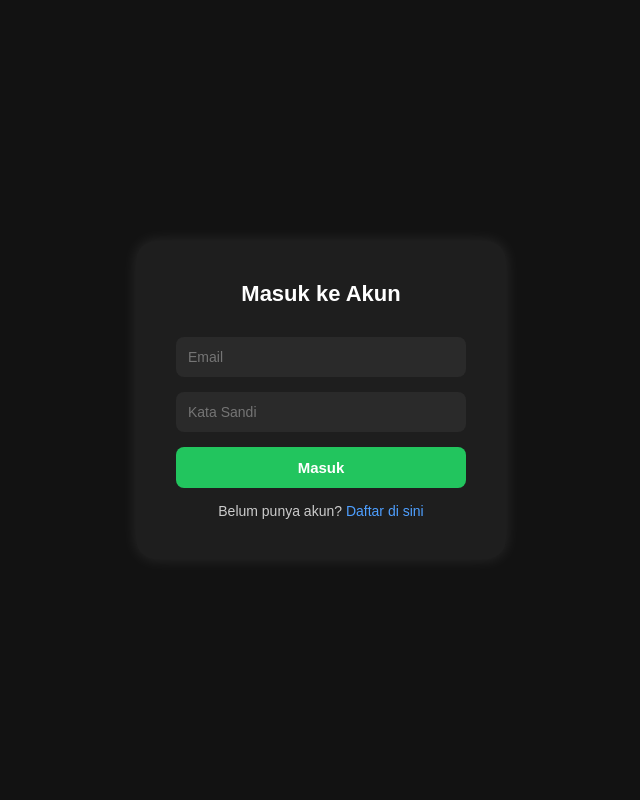
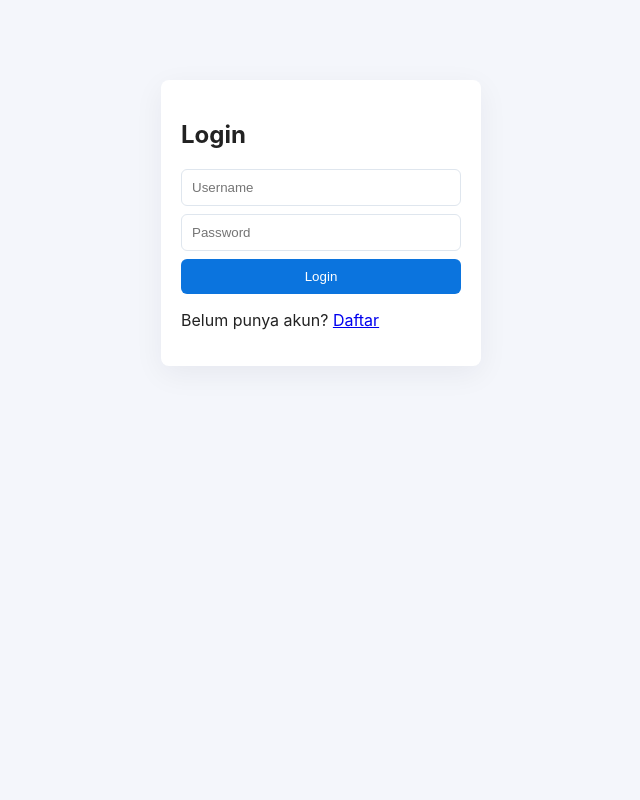
Before and after one commit to Aisyah55/ChatinCat, a PHP site: page /login.php in a window 1280 px wide. Shown: the whole page, without its empty margins (319-959 px from the left). Run offline with PHP 8.4, Linux system fonts and the light colour scheme.

Commit message:
Add files via upload

```diff
--- /dev/null
+++ b/chat/db.php
@@ -0,0 +1,12 @@
+<?php
+$host = 'localhost';
+$user = 'root'; // ubah jika pakai user lain
+$pass = '';     // ubah sesuai password MySQL kamu
+$dbname = 'chatdb';
+
+$conn = mysqli_connect($host, $user, $pass, $dbname);
+
+if (!$conn) {
+    die('Koneksi gagal: ' . mysqli_connect_error());
+}
+?>
--- a/chat/login.php
+++ b/chat/login.php
@@ -1,52 +1,50 @@
 <?php
 session_start();
-require "kdb.php";
+require_once 'db.php';
 
-if (isset($_POST['login'])) {
-    $email = $_POST['email'];
-    $password = $_POST['password'];
+$err = '';
+if ($_SERVER['REQUEST_METHOD'] === 'POST') {
+    $username = trim($_POST['username'] ?? '');
+    $password = $_POST['password'] ?? '';
 
-    $query = "SELECT * FROM users WHERE email='$email' AND password='$password'";
-    $res = $kdb->query($query);
-
-    if ($res->num_rows > 0) {
-        $user = $res->fetch_assoc();
-        $_SESSION['unique_id'] = $user['unique_id'];
-
-        $kdb->query("UPDATE users SET status='Active now' WHERE unique_id='{$user['unique_id']}'");
-
-        // pastikan tidak ada output sebelum ini
-        header("Location: chat/chat.php");
-        exit;
+    if ($username === '' || $password === '') {
+        $err = 'Isi username & password.';
     } else {
-        echo "<script>alert('Email atau kata sandi salah!');</script>";
+        $stmt = $conn->prepare('SELECT password FROM users WHERE username = ? LIMIT 1');
+        $stmt->bind_param('s', $username);
+        $stmt->execute();
+        $res = $stmt->get_result();
+        if ($row = $res->fetch_assoc()) {
+            if (password_verify($password, $row['password'])) {
+                $_SESSION['username'] = $username;
+                header('Location: index.php');
+                exit;
+            } else {
+                $err = 'Username atau password salah.';
+            }
+        } else {
+            $err = 'Username atau password salah.';
+        }
     }
 }
 ?>
-
-
-<!DOCTYPE html>
-<html lang="id">
+<!doctype html>
+<html>
 <head>
-    <meta charset="UTF-8">
-    <meta name="viewport" content="width=device-width, initial-scale=1.0">
-    <title>Login</title>
-    <link rel="stylesheet" href="css/signin.css">
+<meta charset="utf-8">
+<title>Login - AplChat</title>
+<link rel="stylesheet" href="style.css">
 </head>
 <body>
-    <form action="" method="POST">
-        <div class="container">
-            <div class="signin">
-                <h2 class="title">Masuk ke Akun</h2>
-
-                <input type="text" name="email" placeholder="Email" required>
-                <input type="password" name="password" placeholder="Kata Sandi" required>
-
-                <input type="submit" name="login" value="Masuk" class="btn-signin">
-
-                <p>Belum punya akun? <a href="signin.php">Daftar di sini</a></p>
-            </div>
-        </div>
-    </form>
+<div class="auth-box">
+  <h2>Login</h2>
+  <?php if ($err): ?><div class="error"><?php echo htmlspecialchars($err); ?></div><?php endif; ?>
+  <form method="post">
+    <input name="username" placeholder="Username" required>
+    <input type="password" name="password" placeholder="Password" required>
+    <button type="submit">Login</button>
+  </form>
+  <p>Belum punya akun? <a href="register.php">Daftar</a></p>
+</div>
 </body>
 </html>
--- a/chat/style.css
+++ b/chat/style.css
@@ -1,91 +1,25 @@
-/* ==== RESET ==== */
-* {
-  margin: 0;
-  padding: 0;
-  box-sizing: border-box;
-  font-family: "Poppins", sans-serif;
-}
-
-/* ==== BODY ==== */
-body {
-  background-color: #121212;
-  display: flex;
-  justify-content: center;
-  align-items: center;
-  height: 100vh;
-  color: #fff;
-}
-
-/* ==== CONTAINER ==== */
-.container {
-  background-color: #1e1e1e;
-  padding: 40px;
-  border-radius: 20px;
-  box-shadow: 0 0 15px rgba(255, 255, 255, 0.1);
-  width: 350px;
-}
-
-/* ==== TITLE ==== */
-.title {
-  text-align: center;
-  margin-bottom: 30px;
-  font-size: 22px;
-  color: #ffffff;
-}
-
-/* ==== INPUT FIELD ==== */
-input[type="text"],
-input[type="password"] {
-  width: 100%;
-  padding: 12px;
-  margin-bottom: 15px;
-  border: none;
-  outline: none;
-  background-color: #2a2a2a;
-  border-radius: 8px;
-  color: #fff;
-  font-size: 14px;
-  transition: all 0.3s ease;
-}
-
-input[type="text"]:focus,
-input[type="password"]:focus {
-  background-color: #333;
-  box-shadow: 0 0 5px #4e9fff;
-}
-
-/* ==== BUTTON ==== */
-.btn-signin {
-  width: 100%;
-  padding: 12px;
-  background-color: #4e9fff;
-  border: none;
-  border-radius: 8px;
-  color: #fff;
-  font-weight: 600;
-  font-size: 15px;
-  cursor: pointer;
-  transition: 0.3s;
-}
-
-.btn-signin:hover {
-  background-color: #3b82f6;
-}
-
-/* ==== LINK ==== */
-p {
-  text-align: center;
-  margin-top: 15px;
-  font-size: 14px;
-  color: #ccc;
-}
-
-p a {
-  color: #4e9fff;
-  text-decoration: none;
-  transition: 0.3s;
-}
-
-p a:hover {
-  text-decoration: underline;
-}
+/* style.css - minimal */
+*{box-sizing:border-box}
+body{font-family:Inter,Arial,sans-serif;margin:0;background:#f4f6fb;color:#222}
+.app{max-width:1000px;margin:24px auto;background:#fff;border-radius:8px;overflow:hidden;box-shadow:0 6px 24px rgba(0,0,0,0.06)}
+header{display:flex;justify-content:space-between;padding:12px 18px;border-bottom:1px solid #eef2f6}
+main{display:flex}
+.sidebar{width:260px;padding:16px;border-right:1px solid #eef2f6}
+.chat-area{flex:1;display:flex;flex-direction:column;height:520px}
+#chatHeader{padding:12px;border-bottom:1px solid #eef2f6;background:#fbfdff}
+.messages{flex:1;padding:16px;overflow:auto;background:linear-gradient(180deg,#ffffff,#fbfdff)}
+.message{max-width:70%;padding:8px 10px;margin:8px 0;border-radius:10px;font-size:14px}
+.message.me{background:#dcf8c6;margin-left:auto}
+.message.them{background:#ffffff;border:1px solid #e6ebf1}
+.send-form{display:flex;border-top:1px solid #eef2f6;padding:8px}
+.send-form input{flex:1;padding:10px;border-radius:6px;border:1px solid #d7dbe0}
+.send-form button{margin-left:8px;padding:10px 14px;border-radius:6px;border:none;background:#0b74de;color:#fff}
+.auth-box{width:320px;margin:80px auto;background:#fff;padding:20px;border-radius:8px;box-shadow:0 8px 30px rgba(11,20,50,0.06)}
+.auth-box input{display:block;width:100%;padding:10px;margin:8px 0;border-radius:6px;border:1px solid #dfe6ee}
+.auth-box button{width:100%;padding:10px;background:#0b74de;color:#fff;border:none;border-radius:6px}
+.error{background:#ffecec;color:#9b2b2b;padding:8px;border-radius:6px;margin-bottom:8px}
+.hdr-right{display:flex;gap:12px;align-items:center}
+.link{color:#0b74de;text-decoration:none}
+#userList{list-style:none;padding-left:0}
+#userList li{padding:6px 4px;border-bottom:1px dashed #eef2f6;cursor:pointer}
+#userList li:hover{background:#f3f7fb}
```
Also changed, not shown: chat/chat.js (added, +99 -0 lines), chat/chatdb.sql (added, +21 -0 lines), chat/fetch.php (added, +37 -0 lines), chat/index.php (+50 -17 lines), chat/register.php (added, +61 -0 lines), chat/send.php (added, +40 -0 lines), chat/server.js (added, +41 -0 lines).
